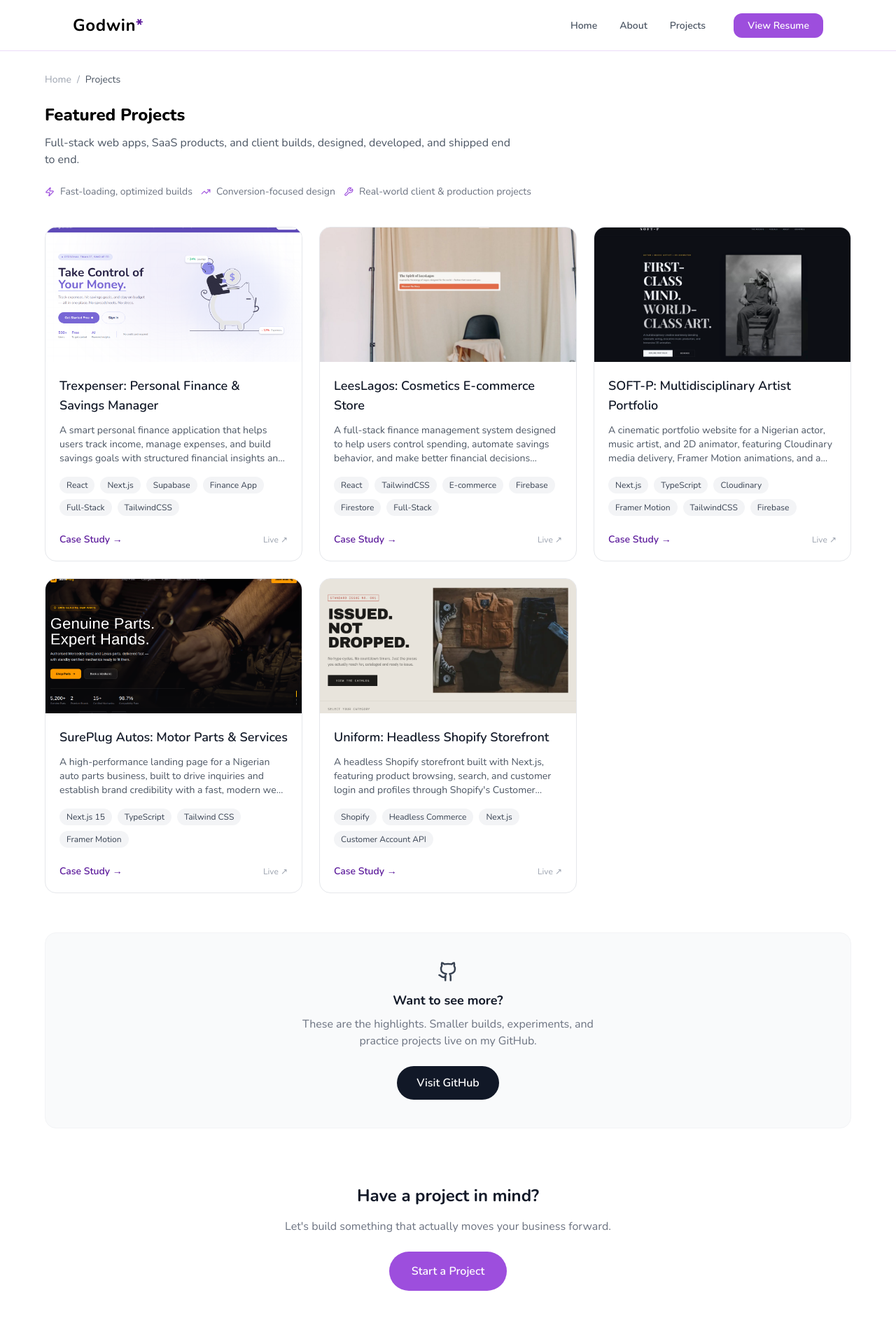
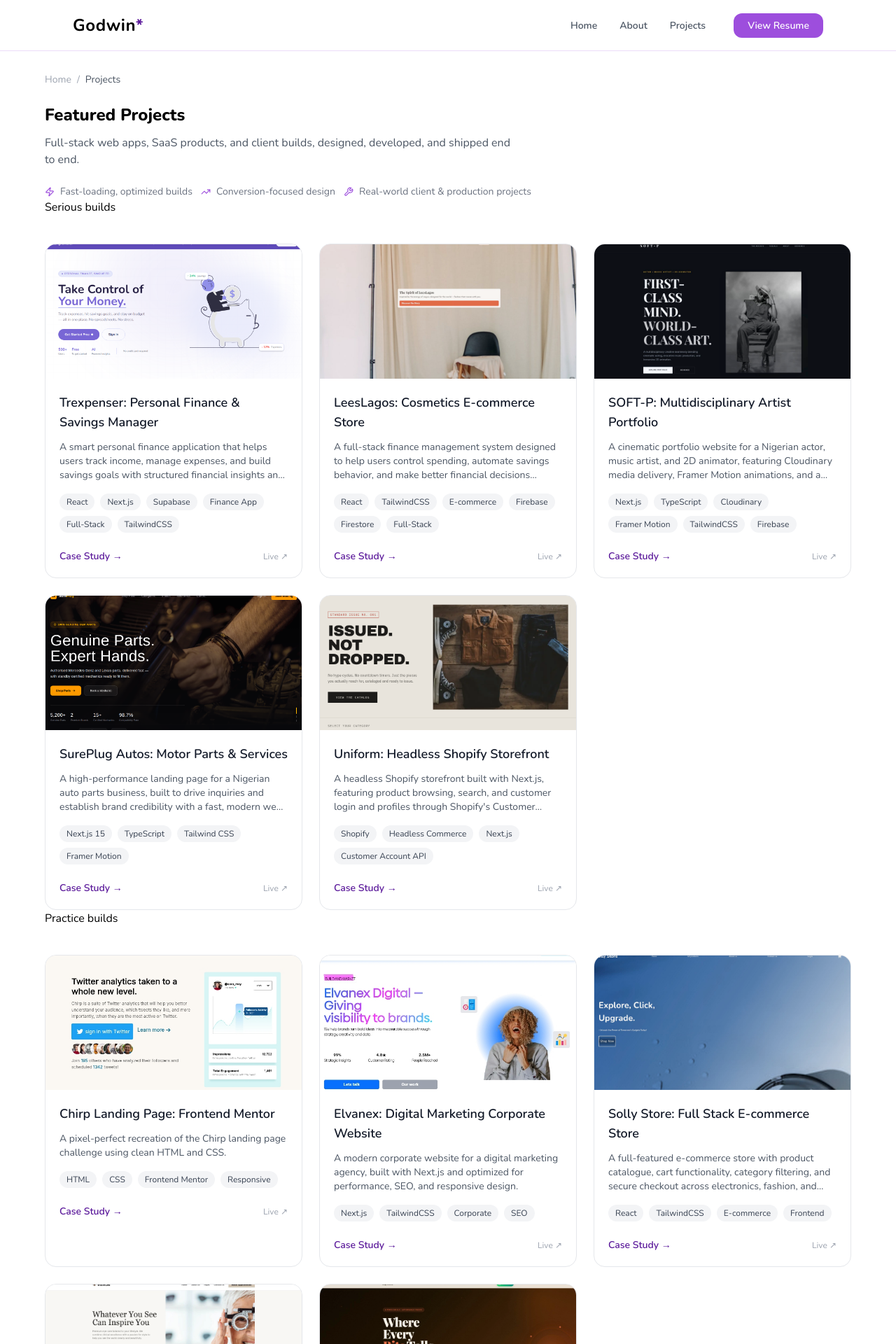
Before and after one commit to Abosi-Godwin/Abosi, a Next.js app: page /projects in a window 1280 px wide. Shown: the top 1920 px of the page at 70% size. Built offline with nearby package versions, Linux system fonts and the light colour scheme.

Commit message:
more improvements

```diff
--- a/app/projects/page.tsx
+++ b/app/projects/page.tsx
@@ -1,6 +1,6 @@
 import { Metadata } from "next";
 import { LuZap, LuTrendingUp, LuWrench, LuGithub } from "react-icons/lu";
-import { projects } from "../utils/assets";
+import { projects, practiceProjects } from "../utils/assets";
 import Heading from "../components/Heading";
 import Project from "../components/Project";
 import Link from "next/link";
@@ -73,6 +73,7 @@ const jsonLd = {
 
 const ProjectsPage = () => {
     const hasProjects = projects.length > 0;
+    const hasPracticeProjects = practiceProjects.length > 0;
 
     return (
         <>
@@ -101,12 +102,11 @@ const ProjectsPage = () => {
                     </nav>
 
                     {/* Intro */}
-                    <div className="text-center md:text-left">
+                    <div className="text-left md:text-left">
                         <Heading text="Featured Projects" />
                         <p className="mt-3 text-gray-600 max-w-2xl">
                             Full-stack web apps, SaaS products, and client
-                            builds, designed, developed, and shipped end to
-                            end.
+                            builds, designed, developed, and shipped end to end.
                         </p>
                     </div>
 
@@ -127,11 +127,30 @@ const ProjectsPage = () => {
 
                     {/* Featured */}
                     {hasProjects ? (
-                        <div className="grid grid-cols-1 gap-6 pt-10 sm:grid-cols-2 md:grid-cols-3">
-                            {projects.map(project => (
-                                <Project key={project.id} data={project} />
-                            ))}
+                        <>
+                            <h2>Serious builds</h2>
+                            <div className="grid grid-cols-1 gap-6 pt-10 sm:grid-cols-2 md:grid-cols-3">
+                                {projects.map(project => (
+                                    <Project key={project.id} data={project} />
+                                ))}
+                            </div>
+                        </>
+                    ) : (
+                        <div className="pt-16 text-center">
+                            <p className="text-gray-500 text-lg">
+                                Projects coming soon. Check back shortly.
+                            </p>
                         </div>
+                    )}
+                    {hasPracticeProjects ? (
+                        <>
+                            <h2>Practice builds</h2>
+                            <div className="grid grid-cols-1 gap-6 pt-10 sm:grid-cols-2 md:grid-cols-3">
+                                {practiceProjects.map(project => (
+                                    <Project key={project.id} data={project} />
+                                ))}
+                            </div>
+                        </>
                     ) : (
                         <div className="pt-16 text-center">
                             <p className="text-gray-500 text-lg">
```
